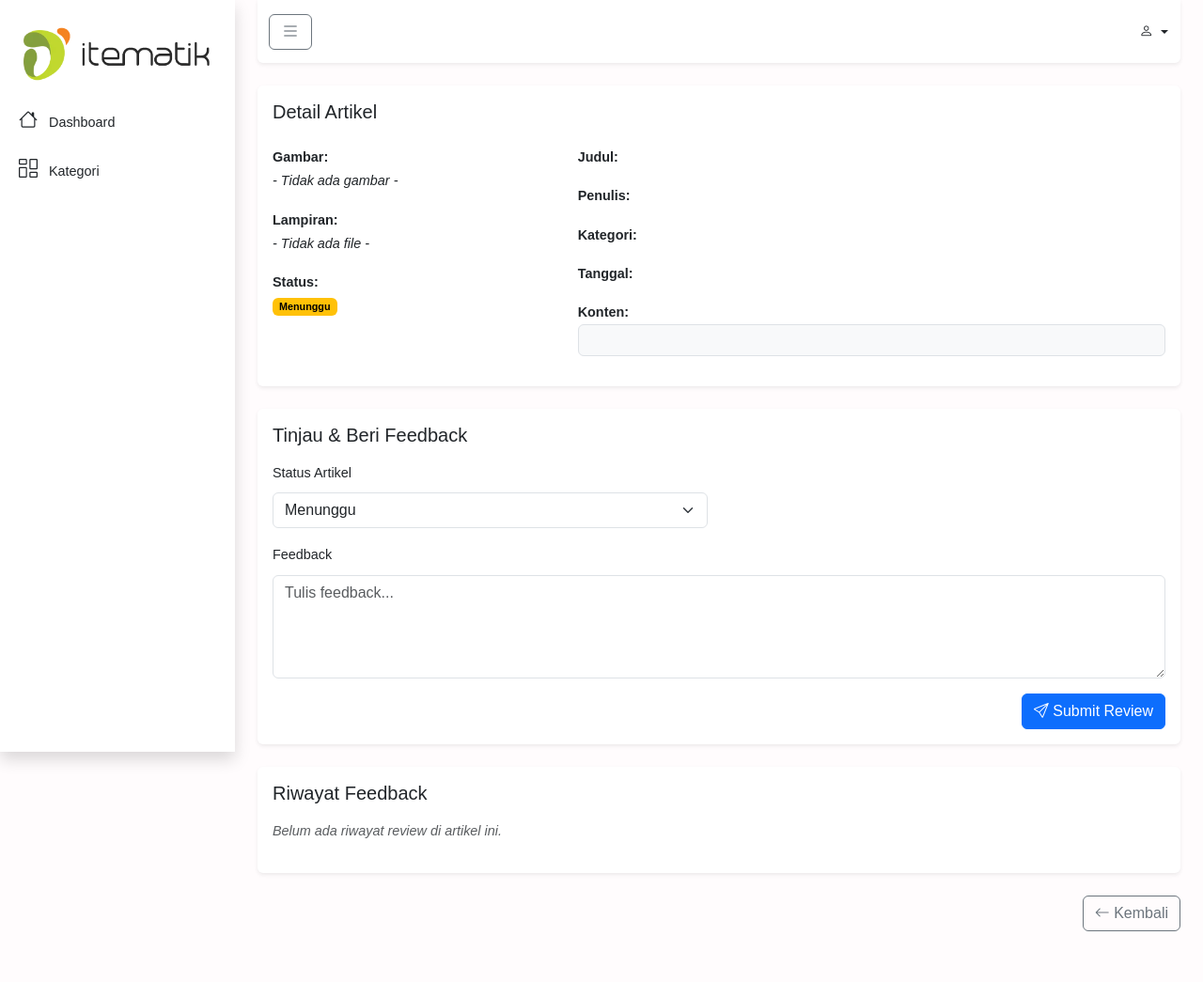
After one commit to Betanto/ceritakita, a PHP site: template templates/articles/show.twig in a window 1280 px wide. The commit adds this page. Shown: the whole page at 94% size. Run offline with PHP 8.4, Linux system fonts and the light colour scheme; the template is opened without the code that fills it, so the values that code supplies are empty; some libraries are stand-ins or nearby versions.

Commit message:
feat: tambah fitur lihat detail artikel dan update status artikel

```diff
--- a/app/routes.php
+++ b/app/routes.php
@@ -60,6 +60,8 @@ return function (App $app) {
         $group->get('', [new ArticleController($container), 'index']);
         $group->get('/create', [new ArticleController($container), 'create']);
         $group->post('/create', [new ArticleController($container), 'store']);
+        $group->get('/show/{id}', [ArticleController::class, 'show']);
+        $group->post('/{id}/review', [new ArticleController($container), 'submitReview']);
         $group->get('/edit/{id}', [new ArticleController($container), 'edit']);
         $group->post('/edit/{id}', [new ArticleController($container), 'update']);
         $group->get('/delete/{id}', [new ArticleController($container), 'delete']);
--- a/templates/articles/list.twig
+++ b/templates/articles/list.twig
@@ -55,6 +55,8 @@
                                     {% elseif article.status == 1 %}
                                         <span class="badge text-bg-success">Disetujui</span>
                                     {% elseif article.status == 2 %}
+                                        <span class="badge text-bg-info">Direvisi</span>
+                                    {% elseif article.status == 3 %}
                                         <span class="badge text-bg-danger">Ditolak</span>
                                     {% endif %}
                                 </td>
@@ -74,6 +76,7 @@
                                 </td>
                                 <td>{{ article.created_at_formatted }}</td>
                                 <td class="text-center">
+                                    <a href="/articles/show/{{ article.id }}" class="btn btn-sm btn-info"><i class="bi bi-eye text-white"></i></a>
                                     <a href="/articles/edit/{{ article.id }}" class="btn btn-sm btn-primary"><i class="bi bi-pencil"></i></a>
                                     <a href="#" class="btn btn-sm btn-danger btn-delete" data-id="{{ article.id }}" data-name="{{ article.title }}"><i class="bi bi-trash"></i></a>
                                 </td>
--- /dev/null
+++ b/templates/articles/show.twig
@@ -0,0 +1,146 @@
+{% extends "master.twig" %}
+
+{% block title %}Detail Artikel{% endblock %}
+
+{% block content %}
+<div class="px-0 py-4">
+
+    <!-- Card 1: Detail Artikel -->
+    <div class="card border-0 shadow-sm mb-4">
+        <div class="card-body">
+            <h5 class="mb-4">Detail Artikel</h5>
+
+            <div class="row">
+                <!-- Kiri -->
+                <div class="col-md-4 mb-4">
+                    <div class="mb-3"><strong>Gambar:</strong><br>
+                        {% if article.image %}
+                            <img src="/uploads/images/{{ article.image }}" class="img-fluid rounded border" style="max-height: 250px; width: 100%; object-fit: cover;">
+                        {% else %}
+                            <em>- Tidak ada gambar -</em>
+                        {% endif %}
+                    </div>
+
+                    <div class="mb-3"><strong>Lampiran:</strong><br>
+                        {% if article.file %}
+                            <a href="/uploads/files/{{ article.file }}" target="_blank" class="btn btn-outline-primary btn-sm">
+                                <i class="bi bi-download"></i> Unduh Lampiran
+                            </a>
+                        {% else %}
+                            <em>- Tidak ada file -</em>
+                        {% endif %}
+                    </div>
+
+                    <div class="mb-3"><strong>Status:</strong><br>
+                        {% if article.status == 0 %}
+                            <span class="badge text-bg-warning">Menunggu</span>
+                        {% elseif article.status == 1 %}
+                            <span class="badge text-bg-success">Disetujui</span>
+                        {% elseif article.status == 2 %}
+                            <span class="badge text-bg-info">Direvisi</span>
+                        {% elseif article.status == 3 %}
+                            <span class="badge text-bg-danger">Ditolak</span>
+                        {% endif %}
+                    </div>
+                </div>
+
+                <!-- Kanan -->
+                <div class="col-md-8">
+                    <div class="mb-3"><strong>Judul:</strong><br>{{ article.title }}</div>
+
+                    <div class="mb-3"><strong>Penulis:</strong><br>{{ article.user_name }}</div>
+
+                    <div class="mb-3"><strong>Kategori:</strong><br>
+                        {{ article.categories|join(', ') }}
+                    </div>
+
+                    <div class="mb-3"><strong>Tanggal:</strong><br>{{ article.created_at_formatted }}</div>
+
+                    <div class="mb-3"><strong>Konten:</strong><br>
+                        <div class="border rounded p-3 bg-light">
+                            {{ article.content|raw }}
+                        </div>
+                    </div>
+                </div>
+            </div>
+        </div>
+    </div>
+
+    <!-- Card 2: Form Review -->
+    <div class="card border-0 shadow-sm mb-4">
+        <div class="card-body">
+            <h5 class="mb-3">Tinjau & Beri Feedback</h5>
+            <form method="POST" action="/articles/{{ article.id }}/review">
+                <div class="row mb-3">
+                    <div class="col-md-6">
+                        <label for="status" class="form-label">Status Artikel</label>
+                        <select name="status" id="status" class="form-select">
+                            <option value="0" {% if article.status == 0 %}selected{% endif %}>Menunggu</option>
+                            <option value="1" {% if article.status == 1 %}selected{% endif %}>Disetujui</option>
+                            <option value="2" {% if article.status == 2 %}selected{% endif %}>Direvisi</option>
+                            <option value="3" {% if article.status == 3 %}selected{% endif %}>Ditolak</option>
+                        </select>
+                    </div>
+                </div>
+
+                <div class="mb-3">
+                    <label for="notes" class="form-label">Feedback</label>
+                    <textarea name="notes" id="notes" class="form-control" rows="4" placeholder="Tulis feedback...">{{ review.notes ?? '' }}</textarea>
+                </div>
+
+                <div class="text-end">
+                    <button type="submit" class="btn btn-primary">
+                        <i class="bi bi-send"></i> Submit Review
+                    </button>
+                </div>
+            </form>
+        </div>
+    </div>
+
+    <!-- Card 3: Riwayat Review -->
+    <div class="card border-0 shadow-sm">
+        <div class="card-body">
+            <h5 class="mb-3">Riwayat Feedback</h5>
+
+            {% if review_history is not empty %}
+                <table class="table table-bordered table-sm">
+                    <thead class="table-light">
+                        <tr>
+                            <th>Tanggal</th>
+                            <th>Status</th>
+                            <th>Feedback</th>
+                        </tr>
+                    </thead>
+                    <tbody>
+                        {% for r in review_history %}
+                            <tr>
+                                <td>{{ r.created_at|date('d M Y H:i') }}</td>
+                                <td>
+                                    {% if r.status == 1 %}
+                                        <span class="badge bg-success">Disetujui</span>
+                                    {% elseif r.status == 2 %}
+                                        <span class="badge bg-info text-dark">Direvisi</span>
+                                    {% elseif r.status == 3 %}
+                                        <span class="badge bg-danger">Ditolak</span>
+                                    {% else %}
+                                        <span class="badge bg-warning text-dark">Menunggu</span>
+                                    {% endif %}
+                                </td>
+                                <td>{{ r.notes }}</td>
+                            </tr>
+                        {% endfor %}
+                    </tbody>
+                </table>
+            {% else %}
+                <p class="text-muted fst-italic">Belum ada riwayat review di artikel ini.</p>
+            {% endif %}
+        </div>
+    </div>
+
+    <!-- Tombol Kembali -->
+    <div class="text-end mt-4">
+        <a href="/articles" class="btn btn-outline-secondary"><i class="bi bi-arrow-left"></i> Kembali</a>
+    </div>
+
+</div>
+{% endblock %}
```
Also changed, not shown: src/Application/Controllers/ArticleController.php (+86 -1 lines).
